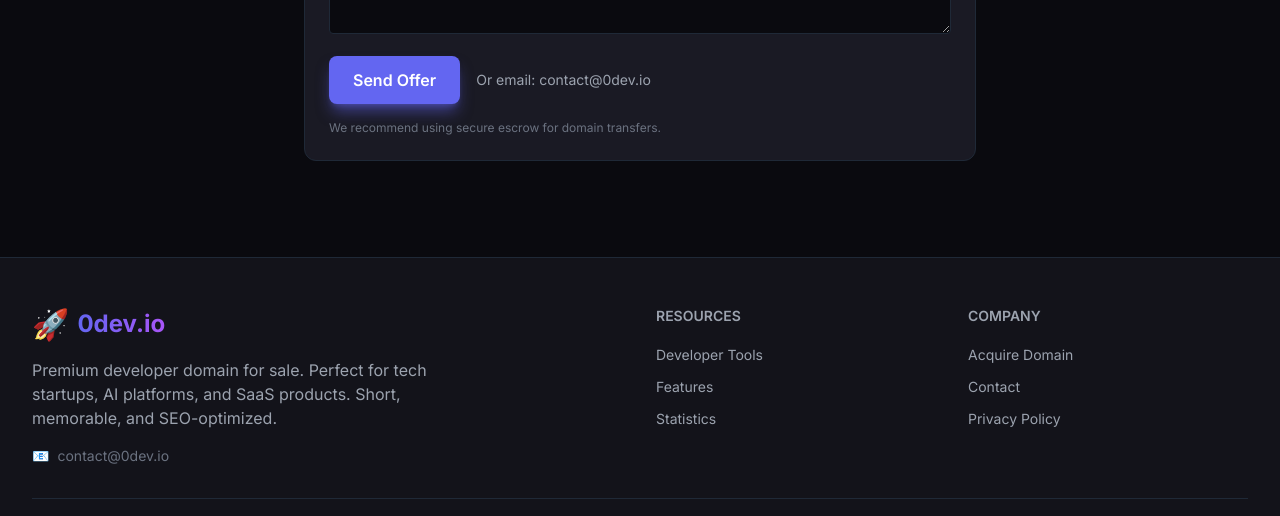
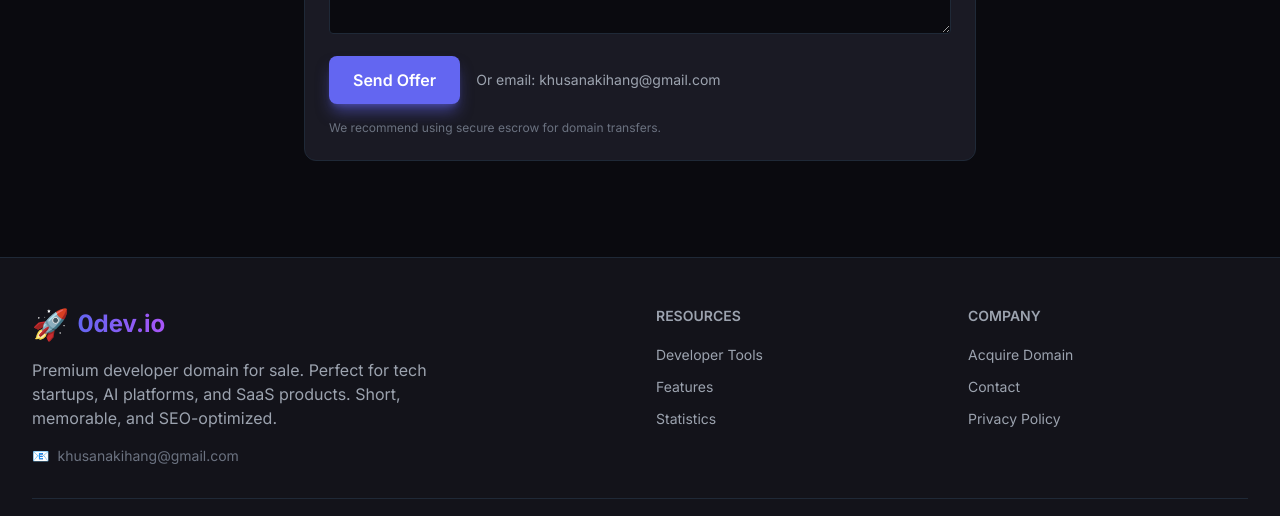
Before and after one commit to nankehang/0dev, a Next.js app: page / in a window 1280 px wide. Shown: the part 6895-7411 px from the top of the page. Built offline with nearby package versions, Linux system fonts and the light colour scheme; no server answers.

Commit message:
add contract

```diff
--- a/components/CTA.tsx
+++ b/components/CTA.tsx
@@ -8,7 +8,7 @@
 export default function CTA() {
   const handleEmailClick = () => {
     trackEmailClick();
-    window.location.href = 'mailto:contact@0dev.io?subject=Inquiry about 0dev.io Domain Purchase';
+    window.location.href = 'mailto:khusanakihang@gmail.com?subject=Inquiry about 0dev.io Domain Purchase';
   };
 
   return (
--- a/components/ContactForm.tsx
+++ b/components/ContactForm.tsx
@@ -29,7 +29,7 @@
 
         <div className="flex items-center gap-4">
           <button type="submit" className="btn btn-primary">Send Offer</button>
-          <a className="text-sm text-gray-400" href="mailto:contact@0dev.io">Or email: contact@0dev.io</a>
+          <a className="text-sm text-gray-400" href="mailto:khusanakihang@gmail.com">Or email: khusanakihang@gmail.com</a>
         </div>
 
         {status === 'sending' && <p className="text-sm text-gray-400 mt-3">Sending...</p>}
--- a/components/Footer.tsx
+++ b/components/Footer.tsx
@@ -15,7 +15,7 @@
     ],
     company: [
       { label: 'Acquire Domain', href: '#cta' },
-      { label: 'Contact', href: 'mailto:contact@0dev.io' },
+      { label: 'Contact', href: 'mailto:khusanakihang@gmail.com' },
       { label: 'Privacy Policy', href: '#' },
     ],
   };
@@ -37,10 +37,10 @@
             <div className="flex items-center space-x-2 text-sm text-gray-500">
               <span>📧</span>
               <a
-                href="mailto:contact@0dev.io"
+                href="mailto:khusanakihang@gmail.com"
                 className="hover:text-primary-500 transition-colors"
               >
-                contact@0dev.io
+                khusanakihang@gmail.com
               </a>
             </div>
           </div>
--- a/lib/seo-config.ts
+++ b/lib/seo-config.ts
@@ -25,7 +25,7 @@
     'memorable domain',
   ],
   links: {
-    contact: 'mailto:contact@0dev.io',
+    contact: 'mailto:khusanakihang@gmail.com',
   },
 };
 
@@ -57,7 +57,7 @@
   sameAs: [],
   contactPoint: {
     '@type': 'ContactPoint',
-    email: 'contact@0dev.io',
+    email: 'khusanakihang@gmail.com',
     contactType: 'Sales',
   },
 };
--- a/pages/_app.tsx
+++ b/pages/_app.tsx
@@ -30,7 +30,7 @@
   useEffect(() => {
     console.log('%c🚀 0dev.io', 'font-size: 24px; font-weight: bold; color: #6366f1;');
     console.log('%cInterested in acquiring this premium domain?', 'font-size: 14px; color: #a1a1aa;');
-    console.log('%cContact us at: contact@0dev.io', 'font-size: 14px; color: #10b981;');
+    console.log('%cContact us at: khusanakihang@gmail.com', 'font-size: 14px; color: #10b981;');
     console.log('%c\nShort, memorable, and perfect for tech startups! 💎', 'font-size: 12px; color: #8b5cf6;');
   }, []);
 
```
